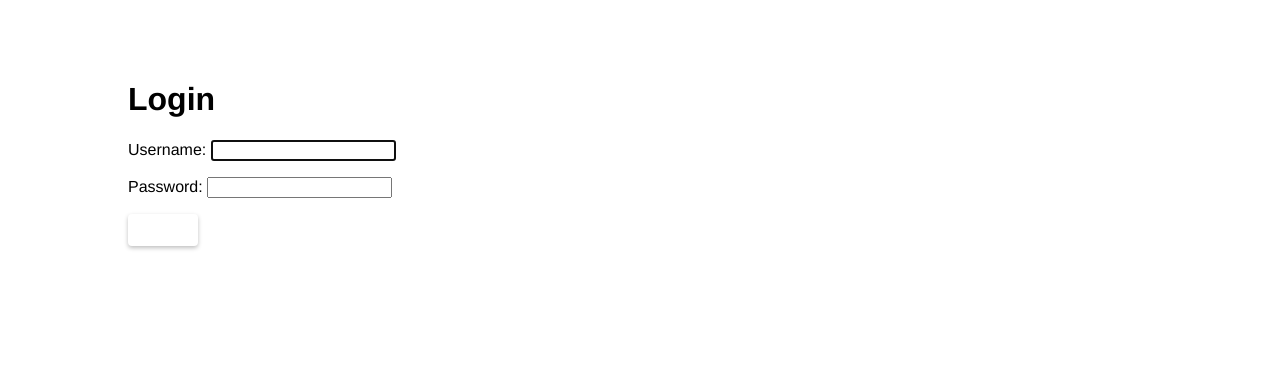
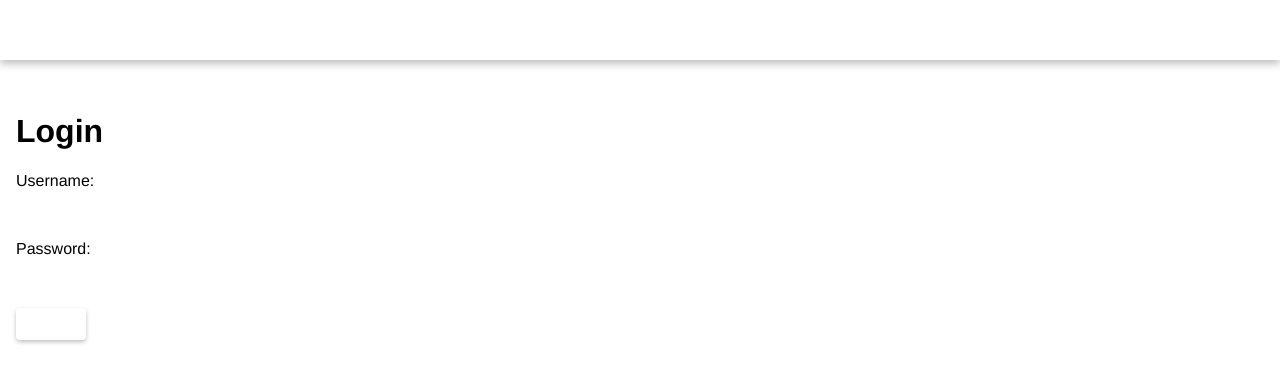
Before and after one commit to Punkweb/PunkwebBB, a Django app: page /login/ in a window 1280 px wide. Shown: the top 383 px of the page. Run offline with Django 4.2, Linux system fonts and the light colour scheme.

Commit message:
Some layout and styling

```diff
--- a/punkweb_bb/static/punkweb_bb/punkweb_bb.css
+++ b/punkweb_bb/static/punkweb_bb/punkweb_bb.css
@@ -1,6 +1,10 @@
 html, body {
   margin: 0;
   padding: 0;
+}
+
+* {
+  box-sizing: border-box;
 }
 
 body {
@@ -8,15 +12,19 @@ body {
 }
 
 a {
-  color: var(--oc-blue-9);
+  color: var(--oc-indigo-9);
   text-decoration: none;
 }
 
-.container {
-  margin: 0 auto;
-  max-width: 1024px;
-  padding: 0 1rem;
+a:hover {
+  text-decoration: underline;
 }
+
+label {
+  display: block;
+}
+
+/** Layout **/
 
 .layout {
   display: flex;
@@ -26,11 +34,22 @@ a {
 
 .main {
   flex: 1;
+  margin: 2rem 0;
   overflow-y: auto;
 }
 
+.container {
+  margin: 0 auto;
+  max-width: 1440px;
+  padding: 0 1rem;
+  width: 100%;
+}
+
+/** Nav **/
+
 .nav {
-  background-color: var(--oc-gray-9);
+  background-color: var(--oc-indigo-9);
+  box-shadow: 0 0.25rem 0.5rem rgba(0, 0, 0, 0.25);
   color: white;
 }
 
@@ -50,16 +69,25 @@ a {
   font-weight: 700;
 }
 
+.nav__title:hover {
+  color: white;
+  text-decoration: none;
+}
+
 .nav__link {
   color: white;
   font-weight: 500;
 }
+
+/** Footer **/
 
 .footer {
   background-color: var(--oc-gray-9);
   color: white;
   padding: 0.5rem 0;
 }
+
+/** Table **/
 
 .pw-table {
   border-collapse: collapse;
@@ -79,6 +107,8 @@ a {
 .pw-table tbody tr td {
   padding: 0.75rem 1rem;
 }
+
+/** Button **/
 
 .pw-button {
   appearance: none;
@@ -114,23 +144,23 @@ a {
 
 .pw-button.outlined {
   background-color: transparent;
-  border: 1px solid var(--oc-blue-9);
-  color: var(--oc-blue-9);
+  border: 1px solid var(--oc-indigo-9);
+  color: var(--oc-indigo-9);
 }
 
 .pw-button.outlined:hover {
-  background-color: var(--oc-blue-9);
+  background-color: var(--oc-indigo-9);
   color: white;
 }
 
 .pw-button.outlined:active {
-  background-color: var(--oc-blue-8);
+  background-color: var(--oc-indigo-8);
 }
 
 /* Raised */
 
 .pw-button.raised {
-  background-color: var(--oc-blue-9);
+  background-color: var(--oc-indigo-9);
   box-shadow: 0 0.125rem 0.25rem rgba(0, 0, 0, 0.25);
   color: white;
 }
@@ -144,3 +174,48 @@ a {
   box-shadow: 0 0.125rem 0.25rem rgba(0, 0, 0, 0.25) !important;
   color: var(--oc-gray-5) !important;
 }
+
+/** Input **/
+
+.pw-input {
+  background: transparent;
+  border: 2px solid var(--oc-gray-4);
+  border-radius: 4px;
+  font-size: 1rem;
+  outline: none;
+  padding: 0.5rem 1rem;
+  transition: all 0.1s ease-in-out;
+}
+
+.pw-input:disabled {
+  cursor: not-allowed;
+}
+
+.pw-input.textarea {
+  max-width: 100%;
+  min-height: 8rem;
+  padding: 1rem;
+}
+
+.pw-input:hover {
+  border: 2px solid var(--oc-gray-5);
+}
+
+.pw-input:focus,
+.pw-input:active {
+  border: 2px solid var(--oc-indigo-9);
+}
+
+/** Card **/
+
+.pw-card {
+  background-color: white;
+  border-radius: 4px;
+  border: 1px solid var(--oc-gray-4);
+  box-shadow: 0 0.125rem 0.25rem rgba(0, 0, 0, 0.25);
+  width: fit-content;
+}
+
+.pw-card.fluid {
+  width: 100%;
+}
--- a/punkweb_bb/templates/punkweb_bb/login.html
+++ b/punkweb_bb/templates/punkweb_bb/login.html
@@ -6,7 +6,15 @@
 
 <form action="{% url 'punkweb_bb:login' %}" method="post">
   {% csrf_token %}
-  {{form.as_p}}
+  <p>
+    <label for="id_username">Username:</label>
+    <input class="pw-input" type="text" name="username" autofocus autocapitalize="none" autocomplete="username"
+      maxlength="150" required id="id_username">
+  </p>
+  <p>
+    <label for="id_password">Password:</label>
+    <input class="pw-input" type="password" name="password" autocomplete="current-password" required id="id_password">
+  </p>
   <button class="pw-button raised" type="submit">Login</button>
 </form>
 
--- a/punkweb_bb/templates/punkweb_bb/thread_detail.html
+++ b/punkweb_bb/templates/punkweb_bb/thread_detail.html
@@ -28,7 +28,9 @@
 {% if request.user.is_authenticated %}
 <form action="{% url 'punkweb_bb:post_create' thread.id %}" method="post">
   {% csrf_token %}
-  {{ post_form.as_p }}
+  <p>
+    <textarea name="content" cols="40" rows="10" class="bbcode-editor" required id="id_content"></textarea>
+  </p>
   <button class="pw-button raised" type="submit">Create Post</button>
 </form>
 {% endif %}
```
Also changed, not shown: punkweb_bb/templates/punkweb_bb/thread_create.html (+8 -1 lines).
